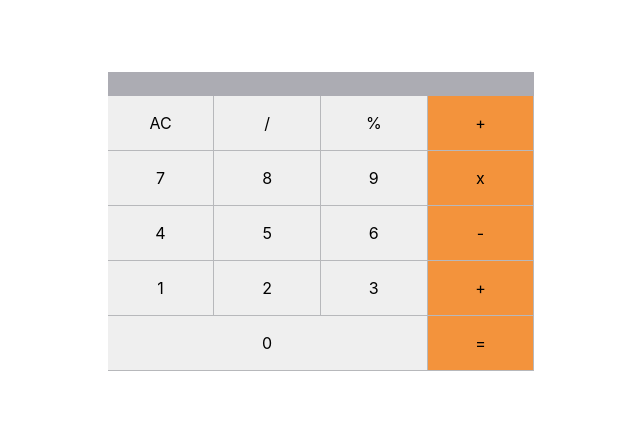
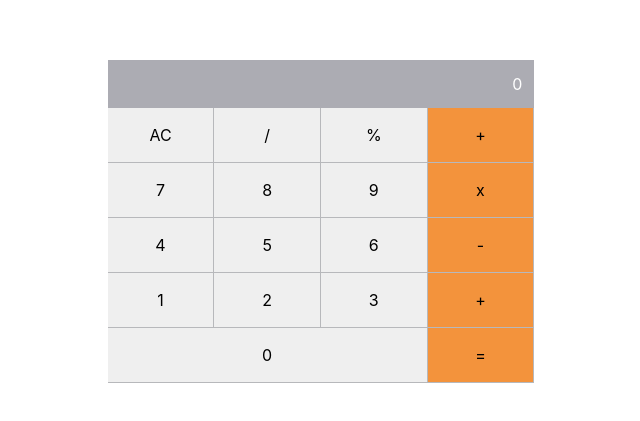
Before and after one commit to jmoseka/react-math-magicians, a React (Create React App) app: page /calculator in a window 1280 px wide. Shown: the part 179-600 px from the top of the page, without its empty margins (319-959 px from the left). Built offline with nearby package versions, Linux system fonts and the light colour scheme.

Commit message:
modify file

```diff
--- a/src/components/Calculator.js
+++ b/src/components/Calculator.js
@@ -1,18 +1,18 @@
 import 'bootstrap/dist/css/bootstrap.min.css';
 import 'bootstrap/dist/js/bootstrap.bundle.min';
-import React from 'react';
+import React, { PureComponent } from 'react';
+import calculate from '../logic/calculate';
 import '../css/Calculator.css';
-import calculate from '../logic/calculate';
 
-class Calculator extends React.Component {
+class Calculator extends PureComponent {
   constructor(props) {
     super(props);
+    this.state = {};
     this.btnClick = this.btnClick.bind(this);
-    this.state = {};
   }
 
-  btnClick(event) {
-    this.setState((state) => calculate(state, event.target.innerText));
+  btnClick(e) {
+    this.setState((state) => calculate(state, e.target.innerText));
   }
 
   render() {
@@ -22,7 +22,7 @@ class Calculator extends React.Component {
         <div className="container col-10 col-md-4">
           <div className="row">
             <div className="col-12 screen-output">
-              {next || total}
+              {next || total || 0}
             </div>
           </div>
 
```
